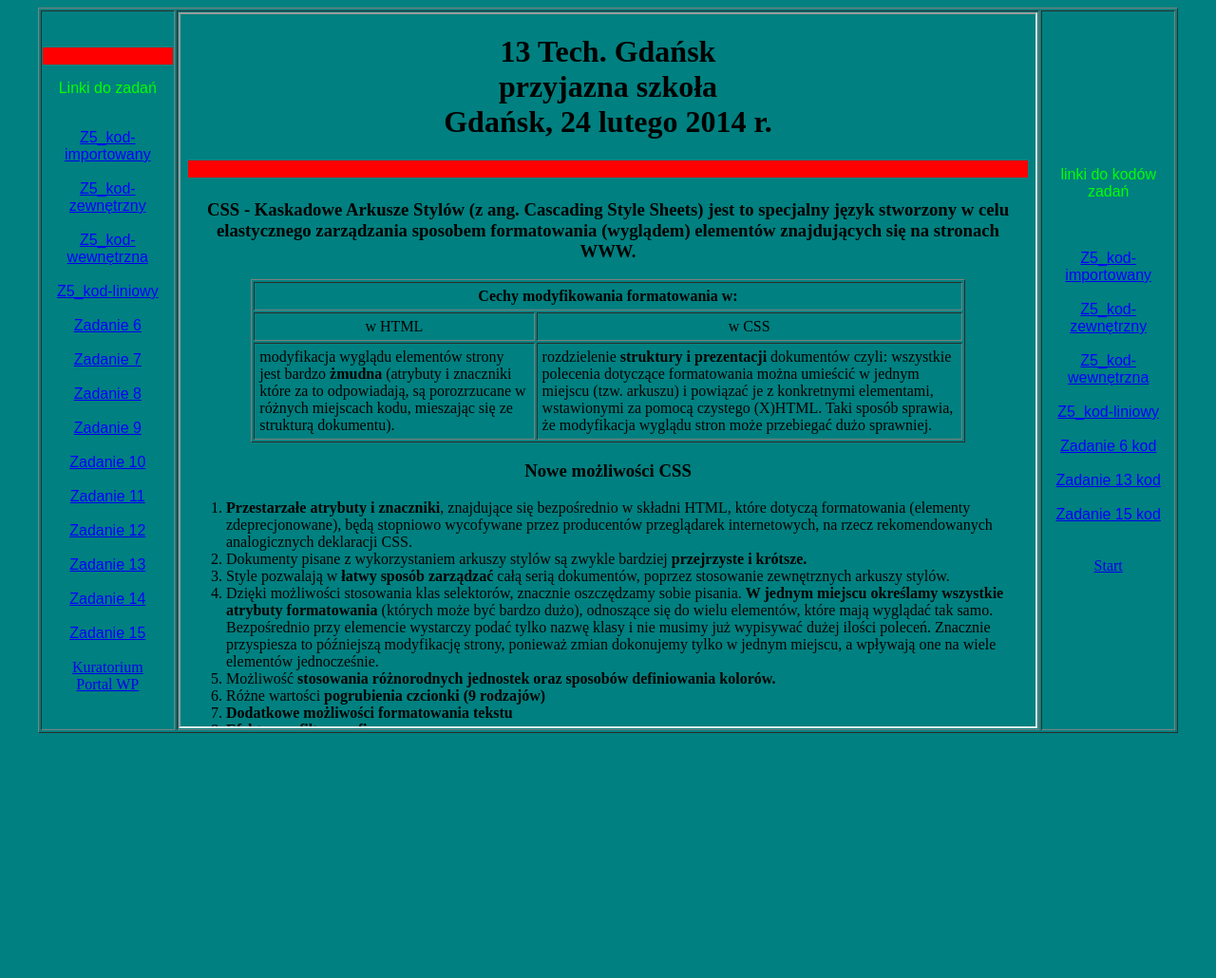
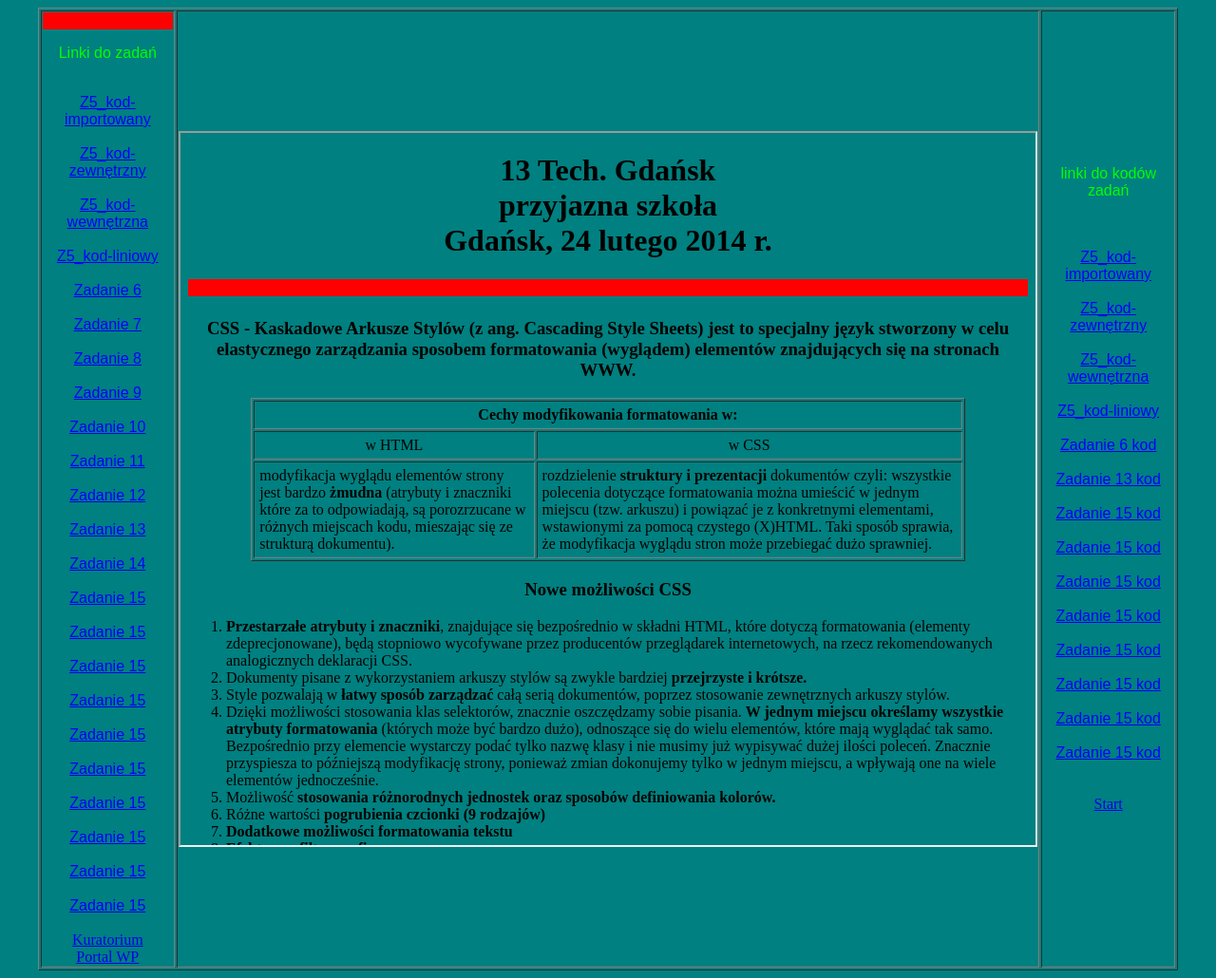
Before and after one commit to aaaaaaaaqa/CSS-witryny, a plain HTML site: page index.html in a window 1280 px wide. Shown: the whole page at 95% size. Before the commit the page ends 800 px from the top, so only its background shows below. Drawn offline with Linux system fonts and the light colour scheme.

Commit message:
Update index.html

```diff
--- a/index.html
+++ b/index.html
@@ -41,6 +41,26 @@
           <a href="Okró_z15.html" target="strony"><font color="blue" face="Arial">Zadanie 15</font><br>
 <br>
 
+<a href="zadanie16_Okro.html" target="strony"><font color="blue" face="Arial">Zadanie 15</font><br>
+<br>
+    <a href="zadanie17_p2_Okro.html" target="strony"><font color="blue" face="Arial">Zadanie 15</font><br>
+<br>
+        <a href="zadanie17_p2_Okro.html" target="strony"><font color="blue" face="Arial">Zadanie 15</font><br>
+<br>
+            <a href="zadanie18_Okro.html" target="strony"><font color="blue" face="Arial">Zadanie 15</font><br>
+<br>
+                <a href="zadanie19_Okro.html" target="strony"><font color="blue" face="Arial">Zadanie 15</font><br>
+<br>
+                    <a href="zadanie20_Okro.html" target="strony"><font color="blue" face="Arial">Zadanie 15</font><br>
+<br>
+                        <a href="zadanie21_Okro.html" target="strony"><font color="blue" face="Arial">Zadanie 15</font><br>
+<br>
+                            <a href="zadanie22_Okro.html" target="strony"><font color="blue" face="Arial">Zadanie 15</font><br>
+<br>
+                                <a href="zadanie23_Okro.html" target="strony"><font color="blue" face="Arial">Zadanie 15</font><br>
+<br>
+
+
          <a href="http://www.kuratorium.gda.pl" target="strony">Kuratorium</a>
          <br>
          <a href="https://www.wp.pl" target="strony">Portal WP</a>
@@ -66,6 +86,21 @@
     <br>
 <a href="Okró_z15_kod.html" target="strony"><font color="blue" face="Arial">Zadanie 15 kod</font><br>
     <br>
+    <a href="zadanie17_p1_kod_Okro.html" target="strony"><font color="blue" face="Arial">Zadanie 15 kod</font><br>
+    <br>
+            <a href="zadanie17_p2_kod_Okro.html" target="strony"><font color="blue" face="Arial">Zadanie 15 kod</font><br>
+    <br>
+                    <a href="zadanie18_kod_Okro.html" target="strony"><font color="blue" face="Arial">Zadanie 15 kod</font><br>
+    <br>
+                            <a href="zadanie19_kod_Okro.html" target="strony"><font color="blue" face="Arial">Zadanie 15 kod</font><br>
+    <br>
+                                    <a href="zadanie20_kod_Okro.html" target="strony"><font color="blue" face="Arial">Zadanie 15 kod</font><br>
+    <br>
+                                            <a href="zadanie22_kod_Okro.html" target="strony"><font color="blue" face="Arial">Zadanie 15 kod</font><br>
+    <br>
+                                                    <a href="zadanie23_kod_Okro.html" target="strony"><font color="blue" face="Arial">Zadanie 15 kod</font><br>
+    <br>
+
 
 
     <br>
```
